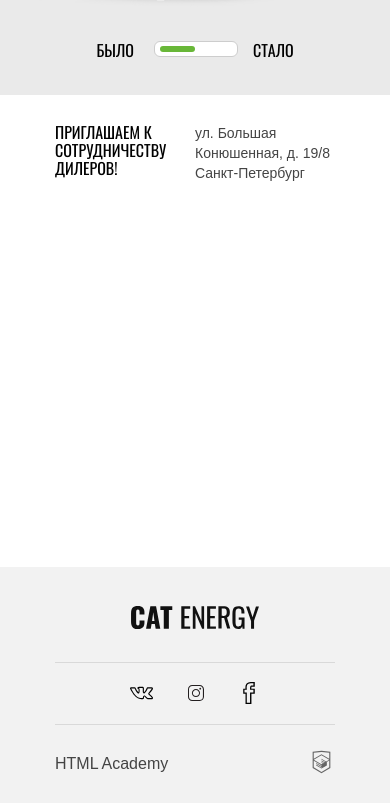
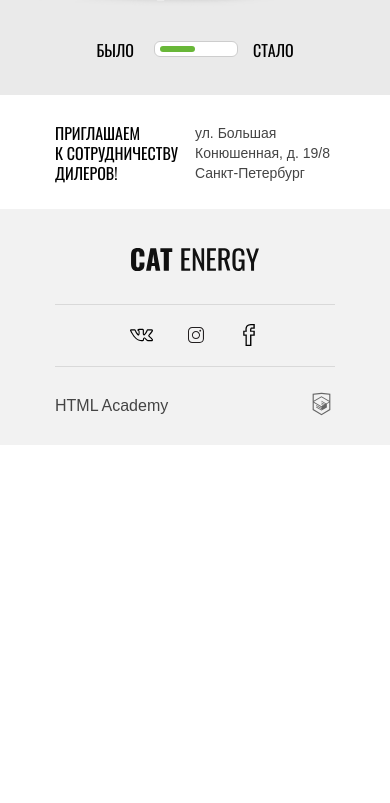
Before and after one commit to VafinArtem/1394233-cat-energy-20, a website: page source/index.html in a window 390 px wide. Shown: the part 2375-3178 px from the top of the page. After the commit the page ends 2820 px from the top, so only its background shows below. Drawn offline with nearby package versions, Linux system fonts and the light colour scheme; files that its build step writes are made by us from their sources.

Commit message:
Отредактировал блок Location mobile по PP

```diff
--- a/source/index.html
+++ b/source/index.html
@@ -125,7 +125,7 @@
     <section class="location location--index">
       <h2 class="visually-hidden">Как нас найти</h2>
       <div class="location__inner container">
-        <p class="location__text location__text--invite">приглашаем к сотрудничеству дилеров!</p>
+        <p class="location__text location__text--invite">приглашаем<br>к сотрудничеству дилеров!</p>
         <p class="location__text">ул. Большая Конюшенная, д. 19/8 Санкт-Петербург</p>
       </div>
       <div class="location__map" id="map"></div>
@@ -192,8 +192,8 @@
       </section>
     </div>
   </footer>
-  <!-- <script src="https://api-maps.yandex.ru/2.1/?lang=ru_RU&amp;apikey=e4063060-41f4-4dfd-941f-95a7a87d136d" type="text/javascript"></script>
-  <script src="js/map.js"></script> -->
+  <script src="https://api-maps.yandex.ru/2.1/?lang=ru_RU&amp;apikey=e4063060-41f4-4dfd-941f-95a7a87d136d" type="text/javascript"></script>
+  <script src="js/map.js"></script>
   <script src="js/menu.js"></script>
 </body>
 
--- a/source/sass/location.scss
+++ b/source/sass/location.scss
@@ -16,6 +16,8 @@
 .location__inner {
   display: flex;
   justify-content: space-between;
+  padding: 0 20px;
+  padding-bottom: 26px;
 
   @media (min-width: $tablet-width) {
     justify-content: space-around;
@@ -37,8 +39,6 @@
 
 .location__text {
   margin: 0;
-  margin-bottom: 22px;
-  margin-right: 20px;
   width: 140px;
   font-family: $second-font;
   font-size: 14px;
@@ -46,11 +46,9 @@
   color: $special-dark-grey;
 
   &--invite {
-    margin-left: 20px;
-    margin-right: 0;
     font-family: inherit;
     font-size: 16px;
-    line-height: 18px;
+    line-height: 20px;
     color: inherit;
     text-transform: uppercase;
   }
@@ -77,7 +75,7 @@
 
 .location__map {
   width: 100%;
-  height: 362px;
+  height: 100%;
 
   @media (min-width: $tablet-width) {
     height: 396px;
```
